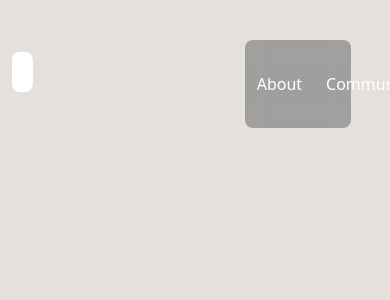
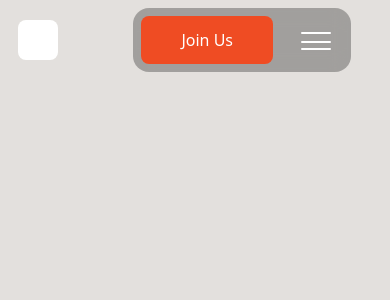
Before and after one commit to biswajitmee/firesideReact, a React (Vite) app: page /About in a window 390 px wide. Shown: the top 300 px of the page. Built offline with nearby package versions, Linux system fonts and the light colour scheme.

Commit message:
responsive horizontal scroll

```diff
--- a/package.json
+++ b/package.json
@@ -21,6 +21,7 @@
     "gsap": "file:gsap-bonus.tgz",
     "react": "^18.3.1",
     "react-dom": "^18.3.1",
+    "react-icons": "^5.5.0",
     "react-router-dom": "^7.3.0",
     "three": "^0.170.0"
   },
--- a/src/App.css
+++ b/src/App.css
@@ -670,6 +670,14 @@ video {
   top: 3.5rem;
 }
 
+.top-2{
+  top: 0.5rem;
+}
+
+.top-4{
+  top: 1rem;
+}
+
 .top-8{
   top: 2rem;
 }
@@ -702,6 +710,14 @@ video {
   grid-column: span 2 / span 2;
 }
 
+.col-span-3{
+  grid-column: span 3 / span 3;
+}
+
+.col-span-9{
+  grid-column: span 9 / span 9;
+}
+
 .col-start-1{
   grid-column-start: 1;
 }
@@ -722,10 +738,18 @@ video {
   margin: 0.5rem;
 }
 
+.m-4{
+  margin: 1rem;
+}
+
 .m-auto{
   margin: auto;
 }
 
+.mb-20{
+  margin-bottom: 5rem;
+}
+
 .mb-4{
   margin-bottom: 1rem;
 }
@@ -734,6 +758,14 @@ video {
   margin-left: 1rem;
 }
 
+.ml-5{
+  margin-left: 1.25rem;
+}
+
+.mr-5{
+  margin-right: 1.25rem;
+}
+
 .mt-1{
   margin-top: 0.25rem;
 }
@@ -770,18 +802,6 @@ video {
   margin-top: 4rem;
 }
 
-.mb-10{
-  margin-bottom: 2.5rem;
-}
-
-.mb-60{
-  margin-bottom: 15rem;
-}
-
-.mb-20{
-  margin-bottom: 5rem;
-}
-
 .block{
   display: block;
 }
@@ -814,6 +834,10 @@ video {
   height: 24rem;
 }
 
+.h-\[3px\]{
+  height: 3px;
+}
+
 .h-\[60vh\]{
   height: 60vh;
 }
@@ -866,8 +890,16 @@ video {
   width: 80%;
 }
 
+.w-6{
+  width: 1.5rem;
+}
+
 .w-96{
   width: 24rem;
+}
+
+.w-\[100vw\]{
+  width: 100vw;
 }
 
 .w-\[150vw\]{
@@ -956,6 +988,10 @@ video {
   grid-template-columns: repeat(1, minmax(0, 1fr));
 }
 
+.grid-cols-12{
+  grid-template-columns: repeat(12, minmax(0, 1fr));
+}
+
 .grid-cols-2{
   grid-template-columns: repeat(2, minmax(0, 1fr));
 }
@@ -1017,6 +1053,10 @@ video {
   overflow: hidden;
 }
 
+.rounded-2xl{
+  border-radius: 1rem;
+}
+
 .rounded-3xl{
   border-radius: 1.5rem;
 }
@@ -1062,6 +1102,11 @@ video {
   background-color: #f3efec1a;
 }
 
+.bg-gray-800{
+  --tw-bg-opacity: 1;
+  background-color: rgb(31 41 55 / var(--tw-bg-opacity, 1));
+}
+
 .bg-green-700{
   --tw-bg-opacity: 1;
   background-color: rgb(21 128 61 / var(--tw-bg-opacity, 1));
@@ -1118,6 +1163,10 @@ video {
   padding: 4rem;
 }
 
+.p-2{
+  padding: 0.5rem;
+}
+
 .p-3{
   padding: 0.75rem;
 }
@@ -1162,6 +1211,11 @@ video {
   padding-right: 6rem;
 }
 
+.py-2{
+  padding-top: 0.5rem;
+  padding-bottom: 0.5rem;
+}
+
 .py-3{
   padding-top: 0.75rem;
   padding-bottom: 0.75rem;
@@ -1172,9 +1226,8 @@ video {
   padding-bottom: 1rem;
 }
 
-.py-2{
-  padding-top: 0.5rem;
-  padding-bottom: 0.5rem;
+.pl-10{
+  padding-left: 2.5rem;
 }
 
 .pl-12{
@@ -1189,12 +1242,20 @@ video {
   padding-left: 1rem;
 }
 
+.pr-10{
+  padding-right: 2.5rem;
+}
+
 .pt-12{
   padding-top: 3rem;
 }
 
 .pt-14{
   padding-top: 3.5rem;
+}
+
+.pt-2{
+  padding-top: 0.5rem;
 }
 
 .pt-\[10rem\]{
@@ -1281,6 +1342,11 @@ video {
 .text-lg{
   font-size: 1.125rem;
   line-height: 1.75rem;
+}
+
+.text-sm{
+  font-size: 0.875rem;
+  line-height: 1.25rem;
 }
 
 .text-xl{
@@ -1463,6 +1529,17 @@ section {
   width: 98vw;
   height: 96vh;
   top: 2vh;
+  border-radius: 20px;
+  overflow: hidden;
+  margin: auto;
+}
+
+.bgAnimationMobile {
+  position: absolute;
+  left: 0;
+  width:100vw;
+  height: 96vh;
+  top: 0;
   border-radius: 20px;
   overflow: hidden;
   margin: auto;
@@ -1541,10 +1618,10 @@ section {
 .titleAbsolute3Mobile {
   position: absolute;
   text-align: center;
-  left: 2vw;
-  height: 46.5vh;
-  width: 90vw;
-  top: 2vh;
+  left:0;
+  height: 49vh;
+  width: 100vw;
+  top:0;
   background-color: #3c4235;
   border-radius: 20px;
   background-size: cover;
@@ -1552,11 +1629,11 @@ section {
 }
 
 .titleAbsolute33Mobile {
-  left: 2vh;
+  left:0;
   position: absolute;
   text-align: center;
   height: 1px;
-  top: 49.5vh;
+  top: 50vh;
   background-color: #3c4235;
   z-index: 999;
   border-radius: 20px;
@@ -1565,8 +1642,8 @@ section {
 .titleAbsolute333Mobile {
   position: absolute;
   text-align: center;
-  width: 99vw;
-  height: 46.5vh;
+  width: 100vw;
+  height: 49vh;
   bottom: 2vh;
   background-color: #ef4c23;
   border-radius: 20px;
@@ -1623,9 +1700,29 @@ section {
   overflow: hidden;
 }
 
+.bigImgBackMobile {
+  position: relative;
+  border-radius: 30px;
+  width: 100vw;
+  margin:0;
+  height: calc(100vh - 2px);
+  overflow: hidden;
+}
+
 .bigImg {
   width: 99vw;
   margin: 1px auto 1px calc(0.5vw - 8px);
+  height: 100vh;
+  background-size: cover;
+  background-position: center center;
+  background-image: url("/bigImgBG.avif");
+  z-index: -1;
+  scale: 1.5;
+}
+
+.bigImgMobile {
+  width: 99vw;
+  margin: 0;
   height: 100vh;
   background-size: cover;
   background-position: center center;
@@ -1657,7 +1754,17 @@ section {
   background-color: #65c70b;
 }
 
-/* .bigImg3 { scale:1.5;  } */
+.bigImg3Mobile {
+  background-image: url("/middle-box-img.avif");
+  background-position: center center;
+  background-size: cover;
+  position: absolute;
+  width: 130%;
+  height: 100%;
+  /* left: -40%; */
+  top: 0;
+  background-color: #65c70b;
+}
 
 section {
   margin: 0;
@@ -1750,6 +1857,47 @@ ul.circelInside {
   opacity: 0;
 }
 
+.menuIcon {
+  width: 30px;
+  height: 20px;
+  position: relative;
+}
+
+.menuIcon:hover{
+  cursor: pointer;
+}
+
+.line1 {
+  height: 2px;
+  background: #ffffff;
+  position: absolute;
+  width: 30px;
+  top:0px;
+  border-radius: 10px;
+}
+
+.line2 {
+  height: 2px;
+  background: #ffffff;
+  position: absolute;
+  width: 30px;
+  top: 44%;
+  border-radius: 10px;
+}
+
+.line3 {
+  height: 2px;
+  background: #ffffff;
+  position: absolute;
+  width: 30px;
+  bottom: 1px;
+  border-radius: 10px;
+}
+
+ul.openNavigation li{
+  padding: 10px;
+}
+
 /* Ivy Journal Thin */
 
 @font-face {
--- a/src/App.jsx
+++ b/src/App.jsx
@@ -1,6 +1,7 @@
-import React from 'react'
+import React, { useState, useEffect } from 'react'
 import { BrowserRouter as Router, Routes, Route } from 'react-router-dom'
 import NavBar from './NavBar'
+import MobileNavBar from './MobileNavBar'
 import HomePage from './HomePage'
 // import About from './About'
 // import Community from './Community'
@@ -8,9 +9,33 @@ import HomePage from './HomePage'
 // import Join from './Join'
 
 export default function App() {
+
+
+
+  const [isMobile, setIsMobile] = useState(window.innerWidth <= 768) // Ensure initial check
+
+
+    useEffect(() => {
+      const checkScreenSize = () => {
+        const mobile = window.innerWidth <= 768
+        console.log('Screen size changed:', mobile ? 'Mobile' : 'Desktop') // Debugging log
+        setIsMobile(mobile)
+      }
+
+      checkScreenSize() // Initial check
+      window.addEventListener('resize', checkScreenSize) // Listen for resize events
+
+      return () => window.removeEventListener('resize', checkScreenSize)
+    }, [])
+
+
+
+
   return (
     <Router>
-      <NavBar /> {/* ✅ NavBar is outside ScrollSmoother */}
+      {/* <NavBar />   */}
+ {isMobile ? <MobileNavBar /> : <NavBar />}
+
       <Routes>
         <Route path='/' element={<HomePage />} />
         {/* <Route path='/about' element={<About />} />
--- /dev/null
+++ b/src/MobileNavBar.jsx
@@ -0,0 +1,81 @@
+import React, { useEffect, useRef, useState } from 'react';
+import { gsap } from 'gsap';
+import { Link } from 'react-router-dom';
+
+function MobileNavBar() {
+  const line1 = useRef(null);
+  const line2 = useRef(null);
+  const line3 = useRef(null);
+  const openMenu = useRef(null);
+  const menuIconTL = useRef(null);
+  const openMenuTL = useRef(null);
+  const [isOpen, setIsOpen] = useState(false);
+
+  useEffect(() => {
+    // ✅ GSAP Timeline for Menu Icon Animation (Hamburger to X)
+    menuIconTL.current = gsap.timeline({ paused: true })
+      .to(line1.current, { top: '44%', rotate: 45 }, 0)
+      .to(line2.current, { opacity: 0 }, 0) // Hide middle line
+      .to(line3.current, { top: '44%', rotate: -45 }, 0);
+
+    // ✅ GSAP Timeline for Menu Expand/Collapse Animation
+    openMenuTL.current = gsap.timeline({ paused: true })
+      .fromTo(openMenu.current, { height: "0px", padding:0, margin:0 }, { height: "180px", duration: 0.8, ease: "power2.out" });
+  }, []);
+
+  // ✅ Function to toggle menu animations
+  const toggleMenu = () => {
+    setIsOpen(!isOpen);
+    if (isOpen) {
+      menuIconTL.current.reverse();
+      openMenuTL.current.reverse();
+    } else {
+      menuIconTL.current.play();
+      openMenuTL.current.play();
+    }
+  };
+
+  return (
+    <div className='z-50 fixed mt-2 w-[90vw]'>
+      <div className='items-center gap-4 grid grid-cols-12'>
+        <div className='col-span-3'>
+          <Link to='/' className='flex justify-center items-center p-3'>
+            <div className='bg-white rounded-lg w-10 h-10 logoBox'></div>
+          </Link>
+        </div>
+
+        <div className='flex justify-end col-span-9'>
+          <div className='relative rounded-2xl text-white nav-bg'>
+            <div className='flex'>
+              <Link
+                to='/join'
+                className='flex flex-1 justify-center items-center m-2 p-3 pr-10 pl-10 rounded-lg text-center btn-color'
+              >
+                Join Us
+              </Link>
+
+              {/* ✅ OnClick triggers both animations */}
+              <div
+                className='relative mt-6 mr-5 ml-5 cursor-pointer menuIcon'
+                onClick={toggleMenu}
+              >
+                <div className='top-0 absolute bg-white w-6 h-[3px] line1' ref={line1}></div>
+                <div className='top-2 absolute bg-white w-6 h-[3px] line2' ref={line2}></div>
+                <div className='top-4 absolute bg-white w-6 h-[3px] line3' ref={line3}></div>
+              </div>
+            </div>
+
+            {/* ✅ Expandable Navigation Menu */}
+            <ul ref={openMenu} className="absolute bg-gray-800 p-4 rounded-lg w-full overflow-hidden openNavigation">
+              <li className="p-2 text-white">Test 1</li>
+              <li className="p-2 text-white">Test 2</li>
+              <li className="p-2 text-white">Test 3</li>
+            </ul>
+          </div>
+        </div>
+      </div>
+    </div>
+  );
+}
+
+export default MobileNavBar;
--- a/src/index.css
+++ b/src/index.css
@@ -108,6 +108,17 @@
     margin: auto;
 
   }
+  .bgAnimationMobile {
+    position: absolute;
+    left: 0;
+    width:100vw;
+    height: 96vh;
+    top: 0;
+    border-radius: 20px;
+    overflow: hidden;
+    margin: auto;
+
+  }
 
   .imgOverlay {
     position: absolute;
@@ -202,10 +213,10 @@
   .titleAbsolute3Mobile {
     position: absolute;
     text-align: center;
-    left: 2vw;
-    height: 46.5vh;
-    width: 90vw;
-    top: 2vh;
+    left:0;
+    height: 49vh;
+    width: 100vw;
+    top:0;
     background-color: #3c4235;
     border-radius: 20px;
     background-size: cover;
@@ -213,11 +224,11 @@
   }
 
   .titleAbsolute33Mobile {
-    left: 2vh;
+    left:0;
     position: absolute;
     text-align: center;
     height: 1px;
-    top: 49.5vh;
+    top: 50vh;
     background-color: #3c4235;
     z-index: 999;
     border-radius: 20px;
@@ -227,8 +238,8 @@
   .titleAbsolute333Mobile {
     position: absolute;
     text-align: center;
-    width: 99vw;
-    height: 46.5vh;
+    width: 100vw;
+    height: 49vh;
     bottom: 2vh;
     background-color: #ef4c23;
     border-radius: 20px;
@@ -298,7 +309,15 @@
 
   }
 
+  .bigImgBackMobile {
+    position: relative;
+    border-radius: 30px;
+    width: 100vw;
+    margin:0;
+    height: calc(100vh - 2px);
+    overflow: hidden;
 
+  }
 
 
   .bigImg {
@@ -311,6 +330,18 @@
     z-index: -1;
     scale: 1.5;
   }
+
+  .bigImgMobile {
+    width: 99vw;
+    margin: 0;
+    height: 100vh;
+    background-size: cover;
+    background-position: center center;
+    background-image: url("/bigImgBG.avif");
+    z-index: -1;
+    scale: 1.5;
+  }
+
 
   .bigImg2 {
     background-image: url("/last-big-img.avif");
@@ -328,7 +359,6 @@
     background-image: url("/middle-box-img.avif");
     background-position: center center;
     background-size: cover;
-
     position: absolute;
     width: 130%;
     height: 100%;
@@ -336,8 +366,18 @@
     top: 0;
     background-color: #65c70b;
   }
+  .bigImg3Mobile {
+    background-image: url("/middle-box-img.avif");
+    background-position: center center;
+    background-size: cover;
+    position: absolute;
+    width: 130%;
+    height: 100%;
+    /* left: -40%; */
+    top: 0;
+    background-color: #65c70b;
+  }
 
-  /* .bigImg3 { scale:1.5;  } */
 
   .movingdiv {
     overflow: hidden;
@@ -475,4 +515,43 @@
     opacity: 0;
   }
 
+  .menuIcon {
+    width: 30px;
+    height: 20px;
+    position: relative;
+
+  }
+  .menuIcon:hover{ cursor: pointer;}
+  .line1 {
+    height: 2px;
+    background: #ffffff;
+    position: absolute;
+    width: 30px;
+    top:0px;
+    border-radius: 10px;
+  }
+
+  .line2 {
+    height: 2px;
+    background: #ffffff;
+    position: absolute;
+    width: 30px;
+    top: 44%;
+    border-radius: 10px;
+  }
+
+  .line3 {
+    height: 2px;
+    background: #ffffff;
+    position: absolute;
+    width: 30px;
+    bottom: 1px;
+    border-radius: 10px;
+  }
+
+
+
+
+ul.openNavigation li{   padding: 10px;}
+
 }
```
Also changed, not shown: src/component/ScrollThreeSectionMobile.jsx (+34 -49 lines), src/component/ScrollTwoSectionMobile.jsx (+23 -23 lines), 1 other file (tests, documents, lock files or other folders).
